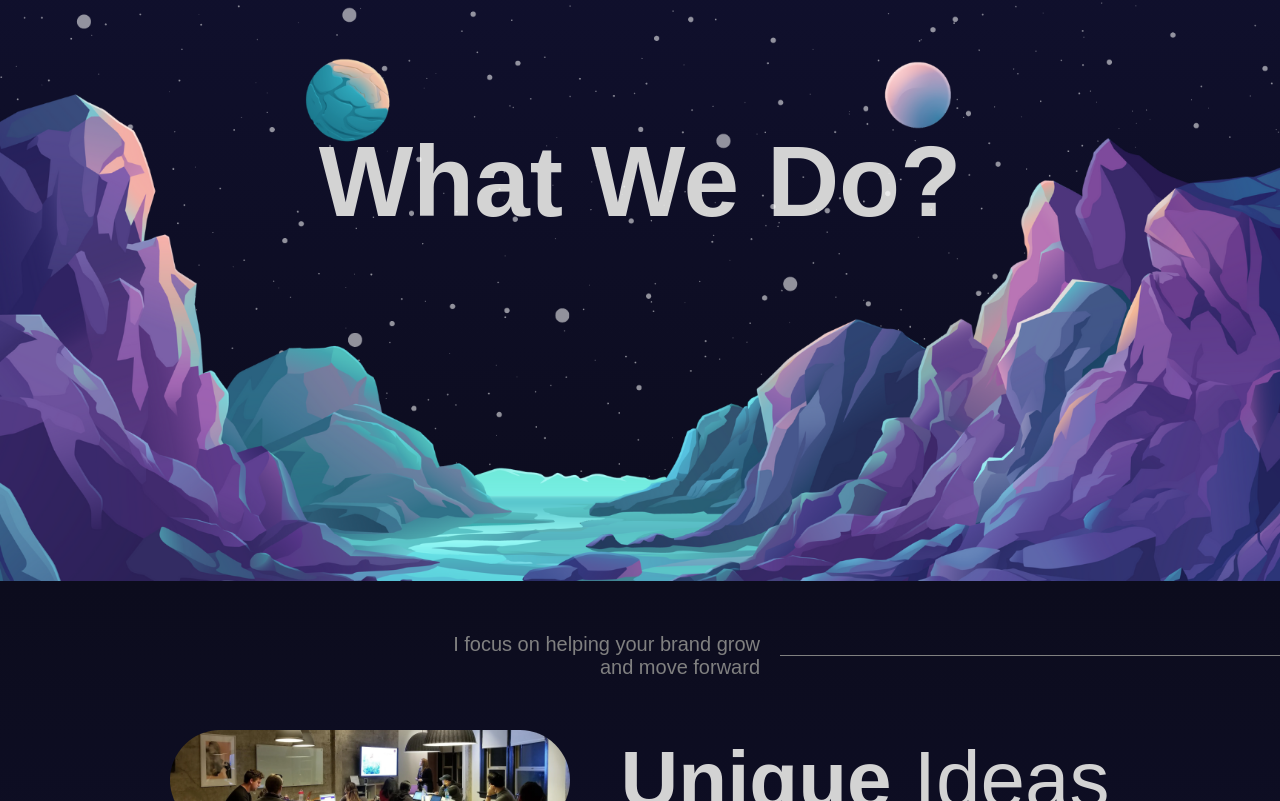
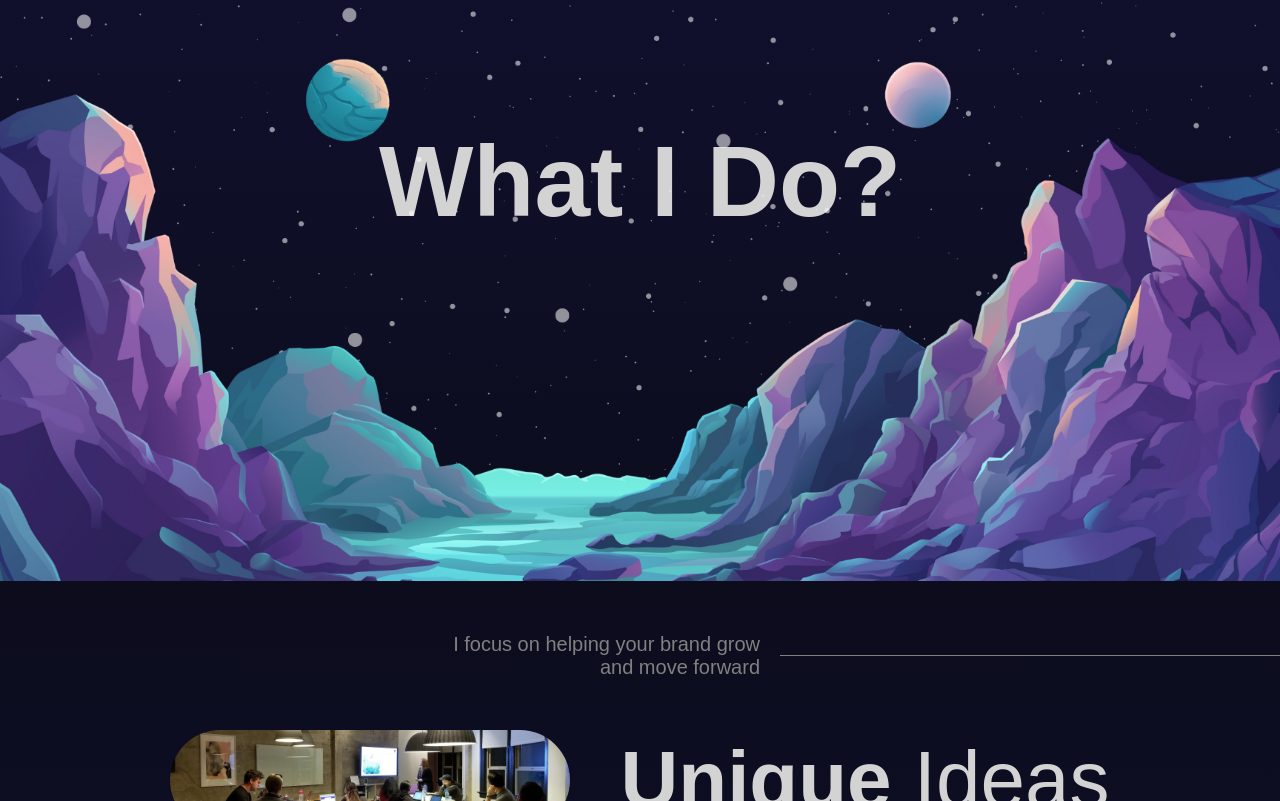
Before and after one commit to nishika678/portfolio, a React (Vite) app: page / in a window 1280 px wide. Shown: the part 1019-1820 px from the top of the page. Built offline with nearby package versions, Linux system fonts and the light colour scheme.

Commit message:
Update Parallax.jsx

```diff
--- a/src/components/parallax/Parallax.jsx
+++ b/src/components/parallax/Parallax.jsx
@@ -3,27 +3,27 @@ import "./parallax.scss"
 import {motion,useScroll,useTransform} from "framer-motion"
 const Parallax=({type})=> {
 
-    const ref=useRef()
+    const par=useRef()
 
     const {scrollYProgress}=useScroll({
-        target:ref,
+        target:par,
         offset:["start start","end start"]
     });
 
     const yText=useTransform(scrollYProgress,[0,1],["0%","500%"])
 
-    const yBg=useTransform(scrollYProgress,[0,1],["0%","100%"])
+    const yB=useTransform(scrollYProgress,[0,1],["0%","100%"])
 
   return (
-    <div className="parallax" ref={ref} style={{background:
+    <div className="parallax" ref={par} style={{background:
         type==="services" ? "linear-gradient(180deg,#111132,#0c0c1d)" :
      "linear-gradient(180deg,#111132,#505064)",
     }}>
-        <motion.h1 style={{y:yText}}>{type=="services" ? "What We Do?" : "What We Did?"}</motion.h1>
+        <motion.h1 style={{y:yText}}>{type=="services" ? "What I Do?" : "What I Did?"}</motion.h1>
         <motion.div className="mountains">
         </motion.div>
-        <motion.div className="planets" style={{ y:yBg, backgroundImage:`url(${type==="services"?"/planets.png":"/sun.png"})`}}></motion.div>
-        <motion.div style={{x:yBg}}className="stars"></motion.div>
+        <motion.div className="planets" style={{ y:yB, backgroundImage:`url(${type==="services"?"/planets.png":"/sun.png"})`}}></motion.div>
+        <motion.div style={{x:yB}}className="stars"></motion.div>
     </div>
   )
 }
```
